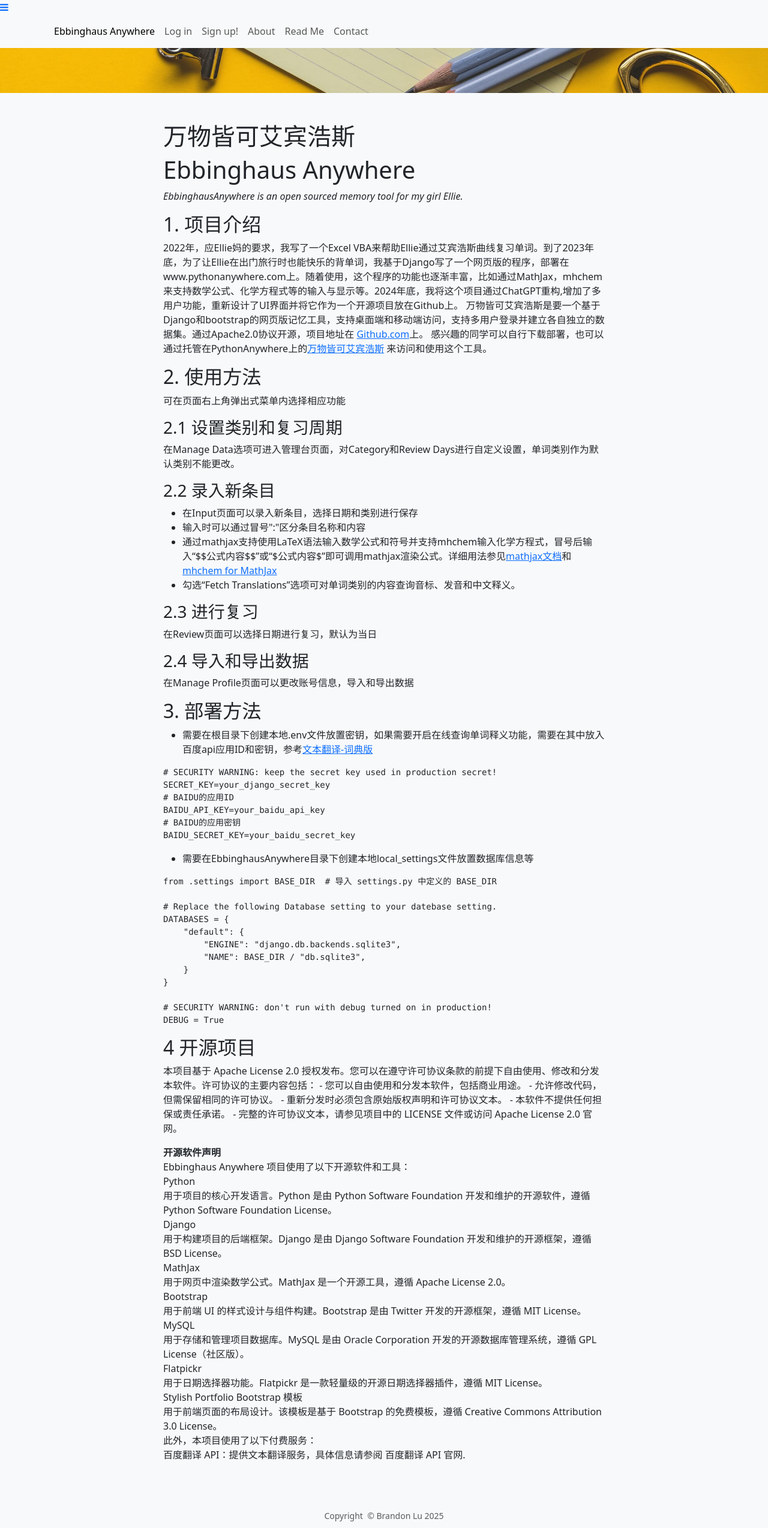
After one commit to myGitToy/EbbinghausAnywhere, a Django app: page /readme/ in a window 1280 px wide. The commit adds this page. Shown: the whole page at 60% size. Run offline with Django 4.2, Linux system fonts and the light colour scheme; some libraries are stand-ins or nearby versions.

Commit message:
0.2.2.0
Add readme

```diff
--- a/EAW/templates/includes/navbar.html
+++ b/EAW/templates/includes/navbar.html
@@ -67,6 +67,9 @@
                     <a class="nav-link js-scroll-trigger" href="{% url 'about' %}">About</a>
                 </li>
                 <li class="nav-item sidebar-nav-item">
+                    <a class="nav-link js-scroll-trigger" href="{% url 'readme' %}">Read Me</a>
+                </li>
+                <li class="nav-item sidebar-nav-item">
                     <a class="nav-link js-scroll-trigger" href="mailto:ebbinghausanywhere@gmail.com">Contact</a>
                 </li>
             </ul>
--- /dev/null
+++ b/EAW/templates/readme.html
@@ -0,0 +1,20 @@
+{% extends "base_generic.html" %}
+{% load static %}
+
+{% block content %}
+{% include "includes/banner.html" %}
+<section id="search-home" class="py-5" style="background-color: #f8f9fa;">
+    <div class="container">
+        <div class="row justify-content-center">
+            <div class="col-12 col-md-8">
+                <div>
+                    <div class="content">
+                        {{ content|safe }}
+                    </div>
+                </div>
+            </div>
+        </div>
+    </div>
+</section>
+
+{% endblock %}
--- a/EAW/urls.py
+++ b/EAW/urls.py
@@ -43,4 +43,5 @@ urlpatterns = [
     path('export_user_data/', views.export_user_data_to_excel, name='export_user_data'),
     path('import_user_data/', views.import_items_from_excel, name='import_user_data'),
     path('about/', views.about, name='about'),  # 关于页面
+    path('readme/', views.readme_view, name='readme'),
 ]
--- a/EAW/views.py
+++ b/EAW/views.py
@@ -42,6 +42,9 @@ from .models import Item, Category, Proficiency
 import difflib
 import uuid
 from .utils import fetch_and_merge_translation
+import markdown
+from django.conf import settings
+import os
 
 logger = logging.getLogger(__name__)
 
@@ -756,3 +759,17 @@ def compare_lines(existing_lines, new_lines):
     return "\n".join(result)
 def about(request):
     return render(request, 'about.html')  # 渲染 about.html 页面
+
+def readme_view(request):
+    # 使用 BASE_DIR 获取 README.md 文件的路径
+    readme_path = os.path.join(settings.BASE_DIR, 'README.md')
+
+    # 读取文件内容
+    with open(readme_path, 'r', encoding='utf-8') as f:
+        readme_content = f.read()
+
+    # 将 Markdown 转换为 HTML，并启用 fenced_code 扩展
+    html_content = markdown.markdown(readme_content, extensions=['fenced_code'])
+
+    # 渲染模板
+    return render(request, 'readme.html', {'content': html_content})
```
